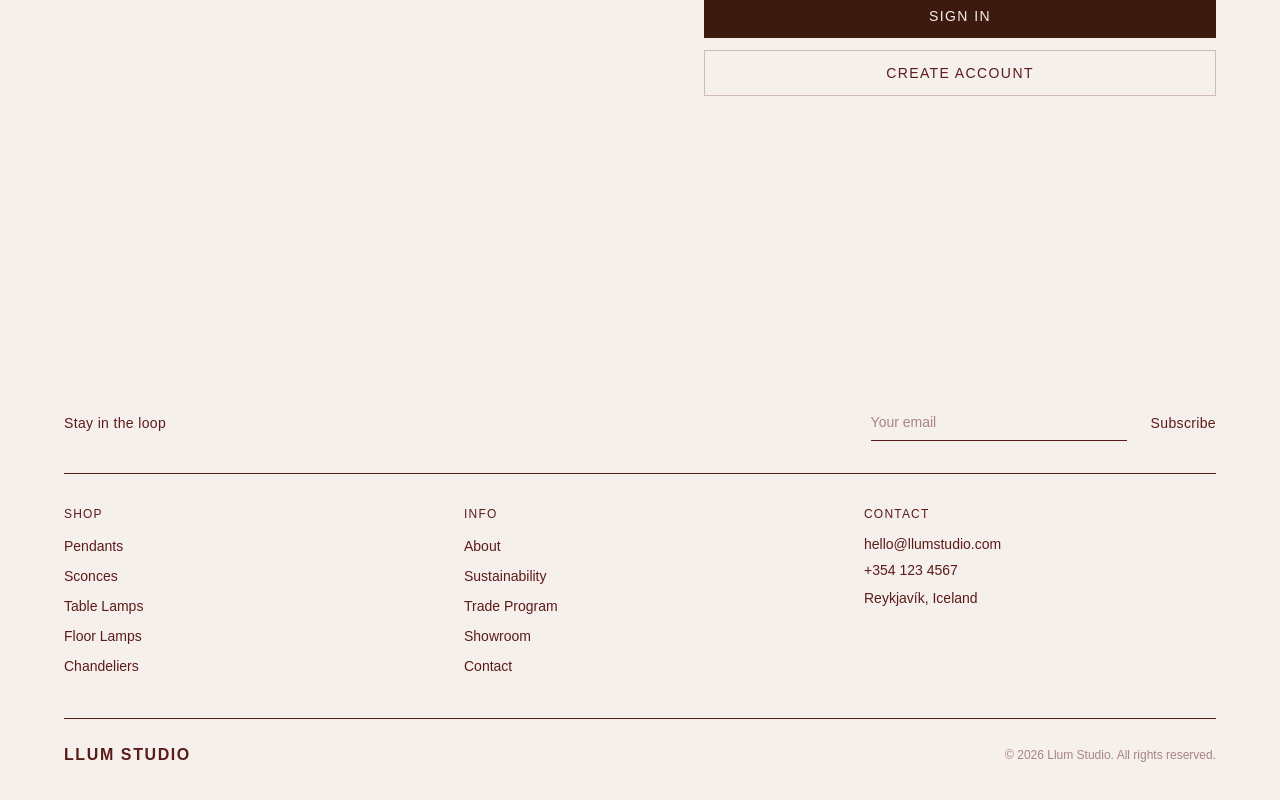
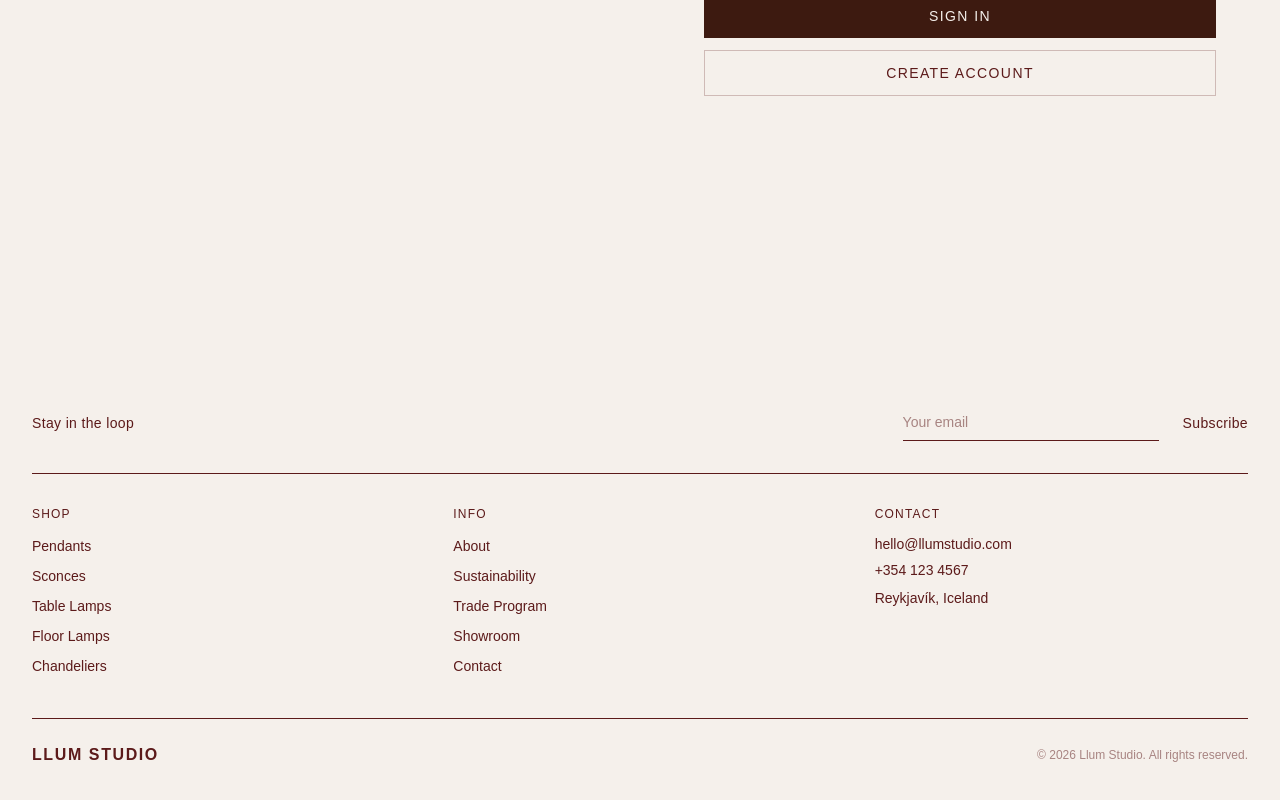
Before and after one commit to oddnyhalldora21/llum_studio, a React (Vite) app: page /sign-in in a window 1280 px wide. Shown: the part 500-1300 px from the top of the page. Built offline with nearby package versions, Linux system fonts and the light colour scheme; no server answers; a web font is replaced by a local one.

Commit message:
footer padding fixed

```diff
--- a/src/components/layout/Footer.tsx
+++ b/src/components/layout/Footer.tsx
@@ -14,12 +14,12 @@ function Footer({ lightsOn }: Props) {
 
   return (
     <footer
-      className="px-12 py-12 transition-colors duration-700"
+      className="px-8 py-12 transition-colors duration-700"
       style={{ backgroundColor: isCollections ? '#5c1a1a' : lightsOn || isAbout ? '#e8e0d8' : '#f5f0eb' }}
     >
 
       {/* Newsletter */}
-      <div className="flex items-center justify-between border-b pb-8 mb-8 mx-4" style={{ borderColor }}>
+      <div className="flex items-center justify-between border-b pb-8 mb-8" style={{ borderColor }}>
         <p className="text-sm tracking-wide" style={{ color: textColor }}>Stay in the loop</p>
         <div className="flex gap-0">
           <input
@@ -38,7 +38,7 @@ function Footer({ lightsOn }: Props) {
       </div>
 
       {/* Links */}
-      <div className="grid grid-cols-3 gap-12 mb-10 mx-4">
+      <div className="grid grid-cols-3 gap-12 mb-10">
         <div>
           <h4 className="text-xs tracking-widest uppercase mb-3" style={{ color: textColor }}>Shop</h4>
           <ul className="space-y-1.5">
@@ -70,7 +70,7 @@ function Footer({ lightsOn }: Props) {
       </div>
 
       {/* Bottom */}
-      <div className="flex items-center justify-between border-t pt-6 mx-4" style={{ borderColor }}>
+      <div className="flex items-center justify-between border-t pt-6" style={{ borderColor }}>
         <span className="text-base font-semibold tracking-widest uppercase" style={{ color: textColor }}>Llum Studio</span>
         <span className="text-xs opacity-50" style={{ color: textColor }}>© 2026 Llum Studio. All rights reserved.</span>
       </div>
--- a/src/pages/HomePage.tsx
+++ b/src/pages/HomePage.tsx
@@ -96,7 +96,8 @@ function HomePage() {
       </section>
 
       {/* Catalog Section */}
-      <section className="py-16 flex">
+      <section className="mt-20 py-16 flex">
+
         <div className="absolute left-0 right-0 flex gap-4 px-8" style={{ marginTop: '-4rem' }}>
           <div className="w-56 shrink-0 border-t" style={{ borderColor: '#5c1a1a' }} />
           <div className="flex-1 border-t" style={{ borderColor: '#5c1a1a' }} />
@@ -160,7 +161,7 @@ function HomePage() {
 
       {/* Newsletter Section */}
       <section className="py-16 flex">
-        <div className="absolute left-0 right-0 flex gap-4 px-8" style={{ marginTop: '-4rem' }}>
+        <div className="absolute left-0 right-0 flex gap-4 px-8" style={{ marginTop: '-5rem' }}>
           <div className="w-56 shrink-0 border-t" style={{ borderColor: '#5c1a1a' }} />
           <div className="flex-1 border-t" style={{ borderColor: '#5c1a1a' }} />
         </div>
@@ -201,7 +202,11 @@ function HomePage() {
       </section>
 
       {/* Editorial Split Section */}
-<section className="flex h-[80vh] pt-4">
+<section className="mt-20 flex h-[80vh] pt-4">
+<div className="absolute left-0 right-0 flex gap-4 px-8" style={{ marginTop: '-6rem' }}>
+          <div className="w-56 shrink-0 border-t" style={{ borderColor: '#5c1a1a' }} />
+          <div className="flex-1 border-t" style={{ borderColor: '#5c1a1a' }} />
+        </div>
   <div className="relative w-1/2 overflow-hidden group">
     <img
       src="https://ummgqxuzxnmltylxggvq.supabase.co/storage/v1/object/public/llum-studio/collectionDetail-photos/lido-collection-detail/Screenshot%202026-06-04%20at%2016.34.10.png"
@@ -240,7 +245,7 @@ function HomePage() {
 </section>
 
       {/* Featured Products Section */}
-      <section className="py-16 flex">
+      <section className="mt-20 py-16 flex">
         <div className="absolute left-0 right-0 flex gap-4 px-8" style={{ marginTop: '-4rem' }}>
           <div className="w-56 shrink-0 border-t" style={{ borderColor: '#5c1a1a' }} />
           <div className="flex-1 border-t" style={{ borderColor: '#5c1a1a' }} />
```
